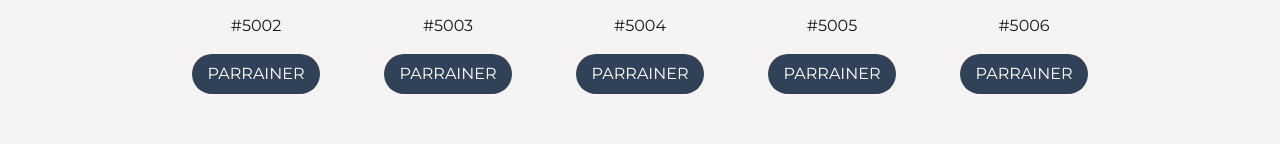
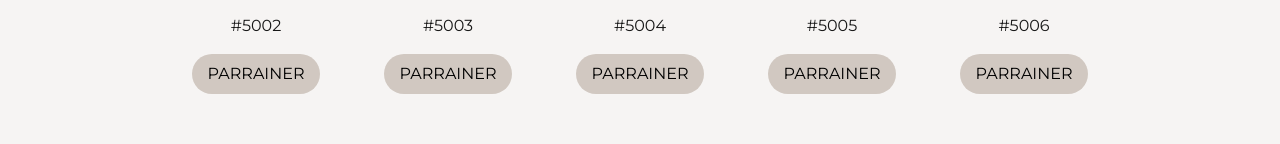
Before and after one commit to LaniakeanDev/moutons-marseille, a Next.js app: page /nos-brebis in a window 1280 px wide. Shown: the part 418-562 px from the top of the page. Built offline with nearby package versions, Linux system fonts and the light colour scheme; no server answers.

Commit message:
nos brebis parrainer color

```diff
--- a/app/components/sheep-face/index.tsx
+++ b/app/components/sheep-face/index.tsx
@@ -14,7 +14,7 @@ export default function SheepFace(props: SheepFaceProps) {
 			/>
 			<p className="text-xl text-center mb-2">{name || ''}</p>
 			<p className="mb-4">#{id}</p>
-			<button className="w-32 py-2 bg-slate-700 text-white rounded-full">PARRAINER</button>
+			<button className="w-32 py-2 bg-(--mm-grey) text-black rounded-full">PARRAINER</button>
 		</div>
 	)
 }
```
